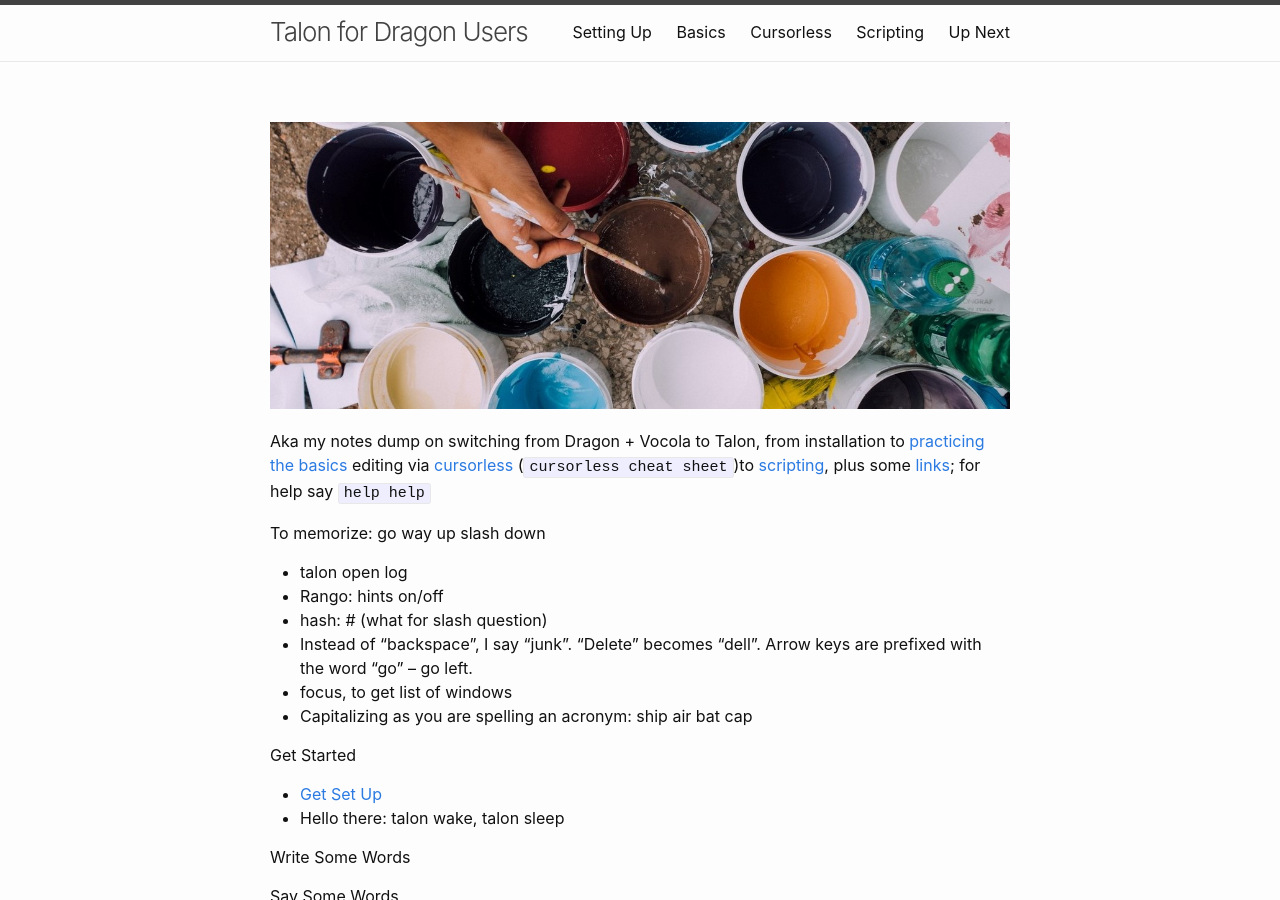
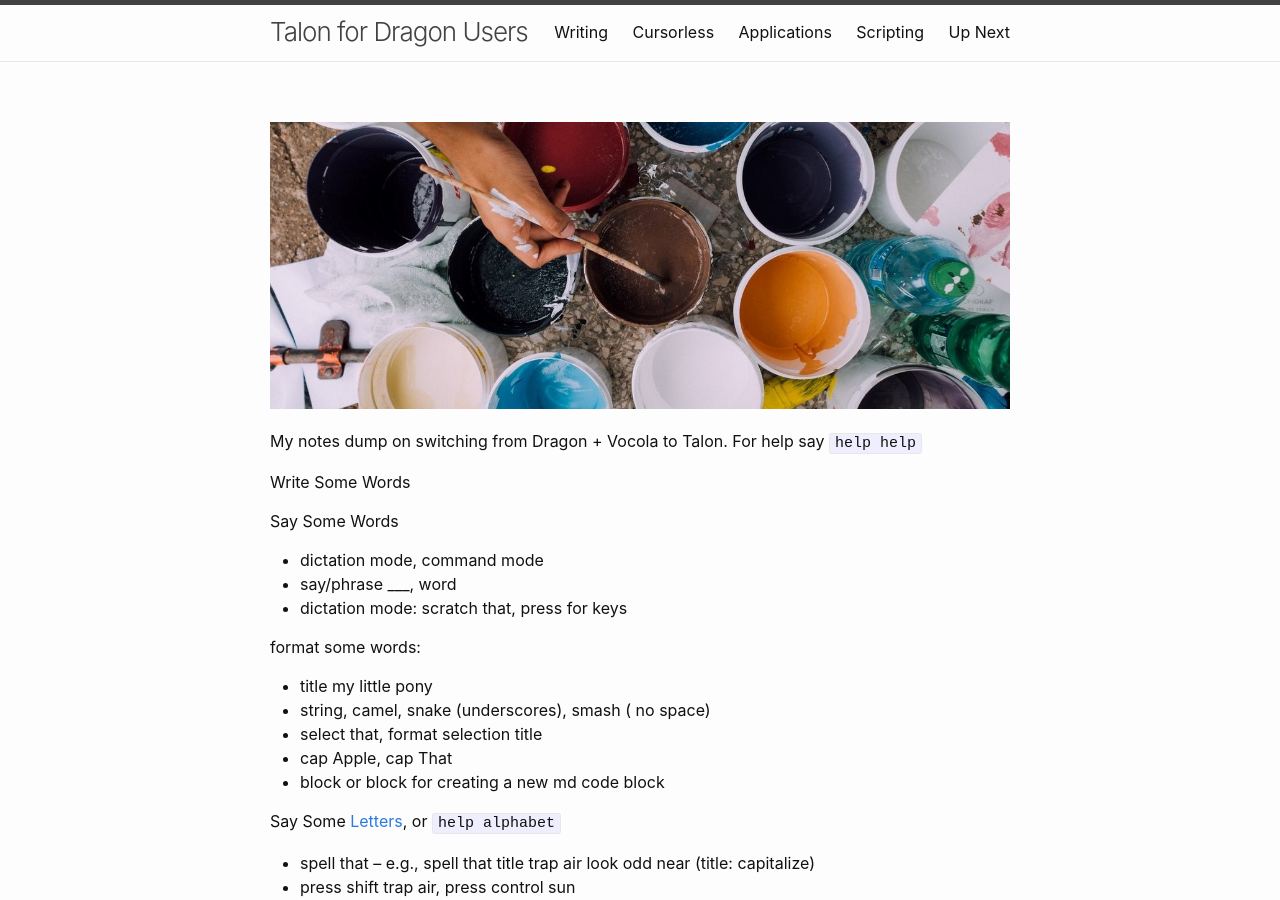
Before and after one commit to aschneiderman/talon-notes, a Jekyll site: the page built from index.md, in a window 1280 px wide and 900 px high. Built offline with Jekyll 4.4.1, drawn with Linux system fonts in a browser that asks for light colours; some of the changed text lies outside the part shown.

```diff
--- a/_config.yml
+++ b/_config.yml
@@ -5,19 +5,13 @@ description:  Switching to Talon
 
 # Menu data for sitewide navigation
 navigation_links:
-  - name: Setting Up
-    link: 'about/'
-  - name: 'Basics'
-    link: ''
+  - name: 'Writing'
+    link: 'pages/writing/writing.html'
   - name: Cursorless
-    link: 'pages/basics-write/cursorless.html'
+    link: 'pages/writing/cursorless.html'
+  - name: Applications
+    link: 'pages/apps/applications.html'
   - name: Scripting
     link: 'pages/scripting/scripting-talon.html'
   - name: Up Next
     link: 'pages/up-next.html'
-  # - name: Strategies
-  #   link: 'strategies/'
-  # # - name: Blog
-  #   link: 'blog/'
-  # # - name: Links
-    # link: 'links'
--- a/index.md
+++ b/index.md
@@ -3,24 +3,17 @@ layout: content
 image: hand-paid-cans-36464-pxh2.jpg
 ---
 
-
-Aka my notes dump on switching from Dragon  + Vocola to Talon, from installation to [practicing the basics](https://chaosparrot.github.io/talon_practice/) editing via  [cursorless](pages/basics-write/cursorless.html) (`cursorless cheat sheet`)to  [scripting](pages/scripting/scripting-talon.html), plus some [links](pages/help/links.html); for help say `help help`
-
-To memorize:
-   go way up slash down
-- talon open log
-- Rango: hints on/off
-- hash: # (what for slash question)
-- Instead of "backspace", I say "junk". "Delete" becomes "dell". Arrow keys are prefixed with the word "go" -- go left.
-- focus, to get list of windows
-- Capitalizing as you are spelling an acronym: ship air bat cap
+My notes dump on switching from Dragon  + Vocola to Talon.  For help say `help help`
 
 
 
 
-Get Started
-- [Get Set Up](pages/install/get-setup.html)
-- Hello there: talon wake, talon sleep
+
+
+
+
+
+
 
 Write Some Words
 
```
Also changed, not shown: other parts of index.md (+3 -0 lines), pages/apps/applications.md (added, +5 -0 lines), pages/basics-write/writing.md (deleted, +0 -13 lines), pages/writing/cursorless.md (renamed from pages/basics-write/cursorless.md, +21 -25 lines), pages/writing/writing.md (added, +20 -0 lines), pages/installing/get-setup.md (renamed from pages/install/get-setup.md), pages/installing/install-commands.md (renamed from pages/install/install-commands.md), pages/installing/install-speech.md (renamed from pages/install/install-speech.md), pages/links.md (renamed from pages/help/links.md), pages/scripting/coding-notes.md (renamed from pages/basics-code/coding-notes.md), pages/writing/Alphabet.md (renamed from pages/basics-write/Alphabet.md), pages/writing/correct-that.md (renamed from pages/basics-write/correct-that.md), pages/writing/cursorless-testing.md (renamed from pages/basics-write/cursorless-testing.md), pages/writing/formatting.md (renamed from pages/basics-write/formatting.md).
